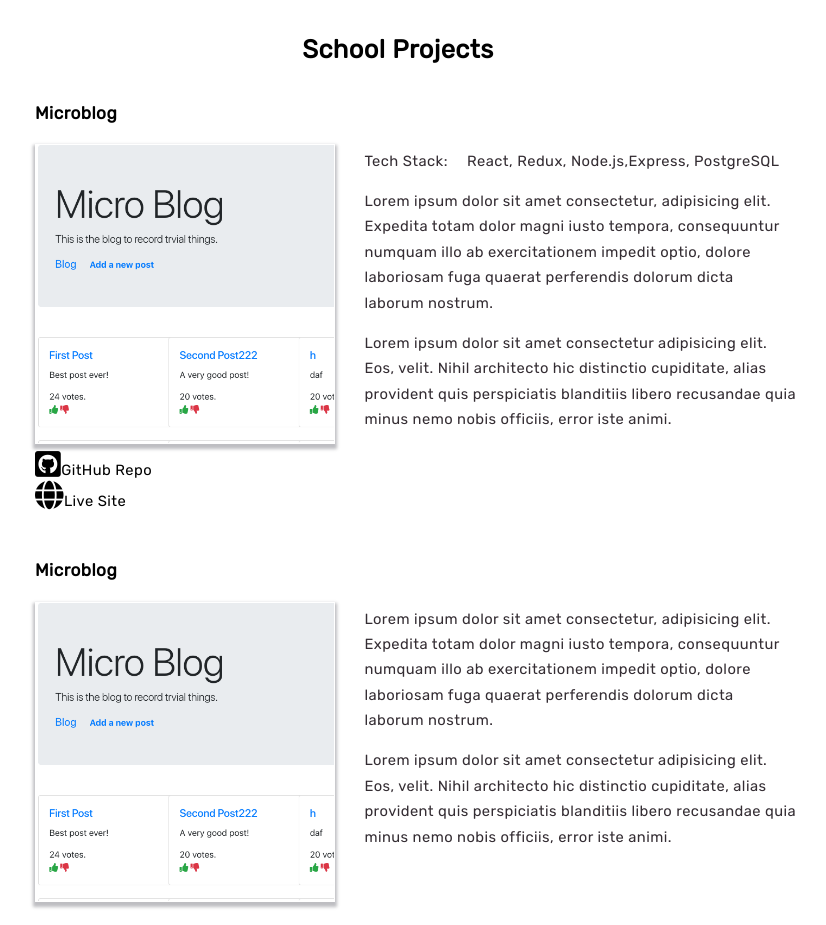
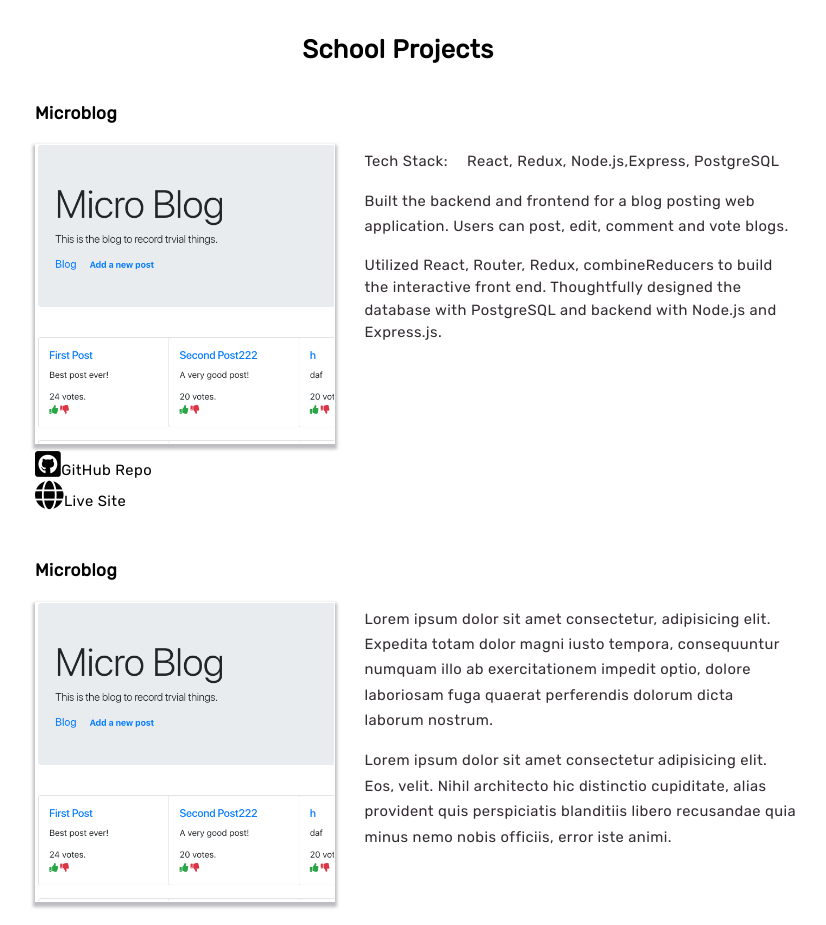
Before and after one commit to Ronihe/ronihe, a React (Create React App) app: page /Portfolio in a window 1280 px wide. Shown: the part 1340-2265 px from the top of the page, without its empty margins (239-1065 px from the left). Built offline with nearby package versions, Linux system fonts and the light colour scheme.

Commit message:
added microblog description

```diff
--- a/src/Portfolio.js
+++ b/src/Portfolio.js
@@ -239,17 +239,13 @@ class Portfolio extends Component {
                 Tech Stack: &emsp;React, Redux, Node.js,Express, PostgreSQL{' '}
               </H4>
               <H4>
-                Lorem ipsum dolor sit amet consectetur, adipisicing elit.
-                Expedita totam dolor magni iusto tempora, consequuntur numquam
-                illo ab exercitationem impedit optio, dolore laboriosam fuga
-                quaerat perferendis dolorum dicta laborum nostrum.
+                Built the backend and frontend for a blog posting web
+                application. Users can post, edit, comment and vote blogs.
               </H4>
-              <H4>
-                Lorem ipsum dolor sit amet consectetur adipisicing elit. Eos,
-                velit. Nihil architecto hic distinctio cupiditate, alias
-                provident quis perspiciatis blanditiis libero recusandae quia
-                minus nemo nobis officiis, error iste animi.
-              </H4>
+              Utilized React, Router, Redux, combineReducers to build the
+              interactive front end. Thoughtfully designed the database with
+              PostgreSQL and backend with Node.js and Express.js.
+              <H4 />
             </ProjectDescription>
           </ProjectPair>
           <ProjectPair>
```
